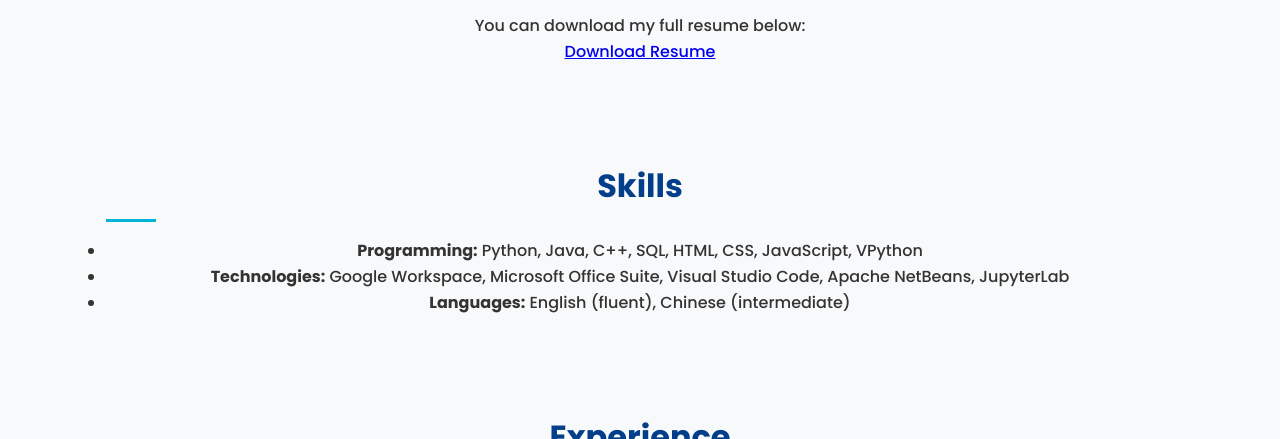
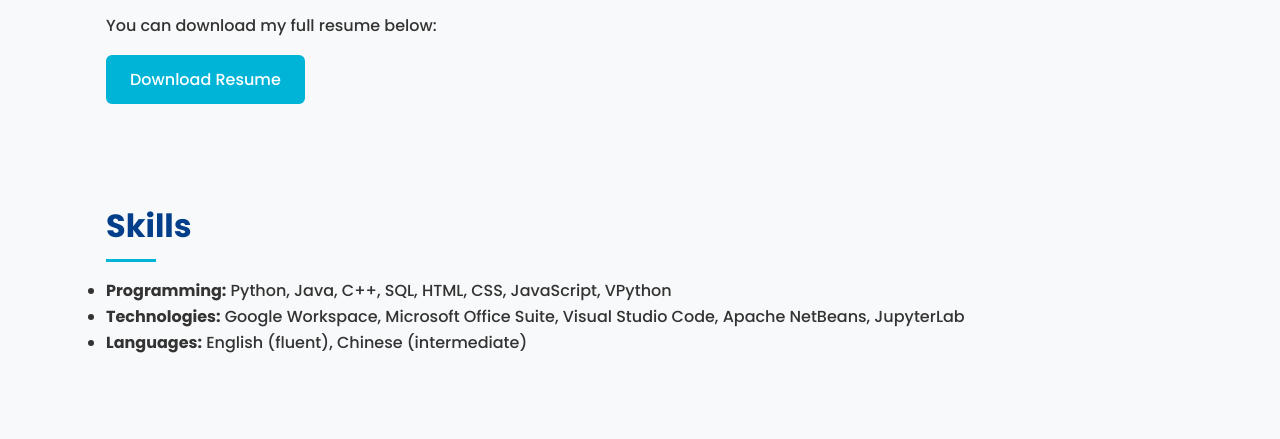
Before and after one commit to JoshuaGuirao/joshuaguirao.github.io, a plain HTML site: page index.html in a window 1280 px wide. Shown: the part 661-1100 px from the top of the page. Drawn offline with Linux system fonts and the light colour scheme.

Commit message:
Update style.css

```diff
--- a/style.css
+++ b/style.css
@@ -6,18 +6,20 @@
     --text: #333;
 }
 
+/* Reset */
 * {
     margin: 0;
     padding: 0;
     box-sizing: border-box;
-    text-align: center;
 }
 
+/* Base styles */
 body {
     font-family: 'Poppins', sans-serif;
     background-color: var(--bg);
     color: var(--text);
     line-height: 1.6;
+    text-align: left; /* Default text alignment */
 }
 
 /* Header */
@@ -47,6 +49,7 @@ nav {
     display: flex;
     justify-content: center;
     gap: 2rem;
+    text-align: center;
 }
 
 nav a {
@@ -72,6 +75,7 @@ h2 {
     font-size: 2rem;
     margin-bottom: 1rem;
     position: relative;
+    text-align: left;
 }
 
 h2::after {
@@ -81,6 +85,11 @@ h2::after {
     height: 3px;
     background: var(--primary);
     margin-top: 0.5rem;
+}
+
+/* Paragraphs and Lists */
+section p, section li {
+    text-align: left;
 }
 
 /* About */
@@ -102,6 +111,7 @@ h2::after {
     overflow: hidden;
     box-shadow: 0 4px 12px rgba(0,0,0,0.1);
     transition: transform 0.3s, box-shadow 0.3s;
+    text-align: left;
 }
 
 .project-card:hover {
@@ -115,6 +125,12 @@ h2::after {
 
 .project-content h3 {
     margin-bottom: 0.5rem;
+}
+
+/* Experience entries */
+.experience-entry {
+    margin-bottom: 2rem;
+    text-align: left;
 }
 
 /* Contact */
@@ -147,3 +163,20 @@ footer {
     from { transform: translateY(20px); opacity: 0; }
     to { transform: translateY(0); opacity: 1; }
 }
+
+/* Resume download button */
+.btn {
+    display: inline-block;
+    background: var(--primary);
+    color: white;
+    padding: 0.75rem 1.5rem;
+    border-radius: 6px;
+    text-decoration: none;
+    font-weight: 500;
+    transition: background 0.3s;
+    margin-top: 1rem;
+}
+
+.btn:hover {
+    background: var(--secondary);
+}
```
